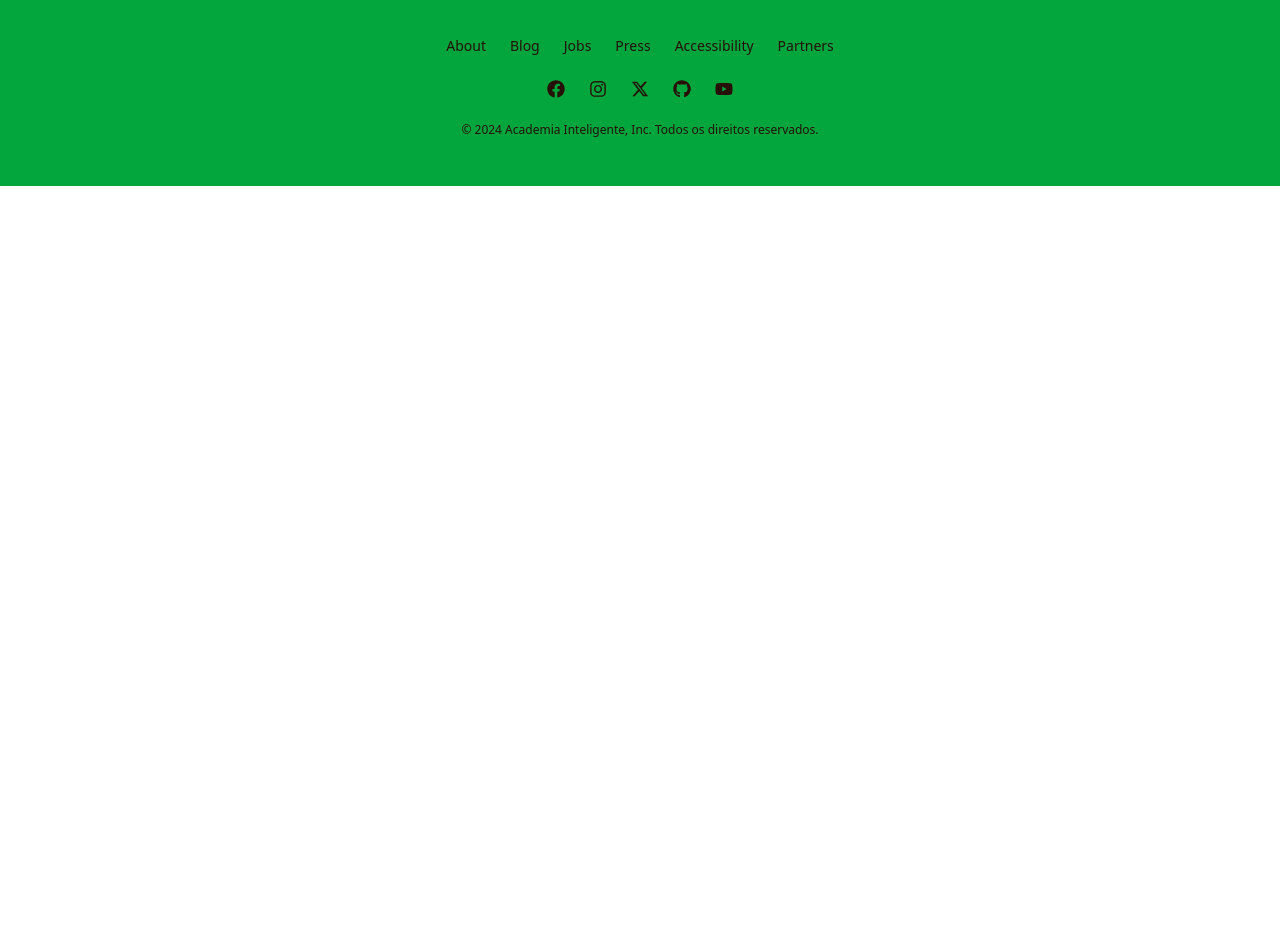
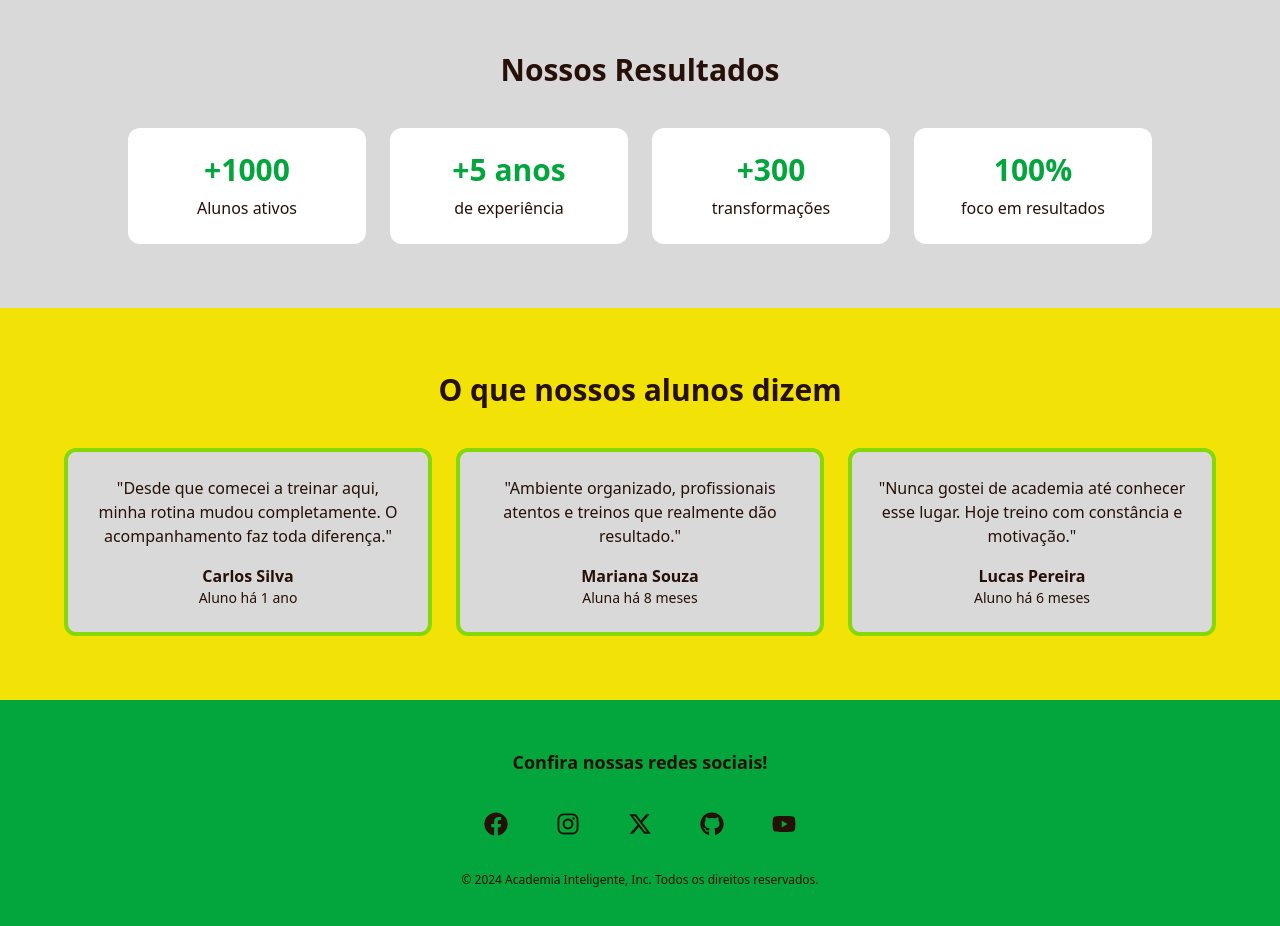
Before and after one commit to CP4-Front-End/CP-4-WebDEV, a React (Vite) app: page / in a window 1280 px wide. Shown: the part 700-1626 px from the top of the page. Before the commit the page ends 886 px from the top, so only its background shows below. Built offline with nearby package versions, Linux system fonts and the light colour scheme.

Commit message:
style: Estilizando Home e Footer

```diff
--- a/src/components/Footer.jsx
+++ b/src/components/Footer.jsx
@@ -7,29 +7,43 @@ export default function Footer() {
     <footer className="bg-[#03A63C] text-[#261008]">
       <div className="max-w-6xl mx-auto py-12 px-6 flex flex-col items-center gap-6">
 
+        <p className="font-semibold text-lg">
+          Confira nossas redes sociais!
+        </p>
 
-        <nav className="flex flex-wrap justify-center gap-6 text-sm">
-          <a href="#" className="hover:text-[#F2E205]">About</a>
-          <a href="#" className="hover:text-[#F2E205]">Blog</a>
-          <a href="#" className="hover:text-[#F2E205]">Jobs</a>
-          <a href="#" className="hover:text-[#F2E205]">Press</a>
-          <a href="#" className="hover:text-[#F2E205]">Accessibility</a>
-          <a href="#" className="hover:text-[#F2E205]">Partners</a>
-        </nav>
+        <div className="flex gap-6">
 
+          <a href="https://facebook.com" target="blank"
+            className="text-2xl p-3 rounded-md hover:bg-[#F2E205] hover:text-[#261008] transition">
+            <FaFacebook />
+          </a>
 
-        <div className="flex gap-6 text-lg">
-          <FaFacebook className="hover:text-[#F2E205]"/>
-          <FaInstagram className="hover:text-[#F2E205] cursor-pointer" />
-          <FaXTwitter className="hover:text-[#F2E205] cursor-pointer" />
-          <FaGithub className="hover:text-[#F2E205] cursor-pointer" />
-          <FaYoutube className="hover:text-[#F2E205] cursor-pointer" />
+          <a href="https://instagram.com" target="blank"
+            className="text-2xl p-3 rounded-md hover:bg-[#F2E205] hover:text-[#261008] transition">
+            <FaInstagram />
+          </a>
+
+          <a href="https://twitter.com" target="blank"
+            className="text-2xl p-3 rounded-md hover:bg-[#F2E205] hover:text-[#261008] transition">
+            <FaXTwitter />
+          </a>
+
+          <a href="https://github.com" target="blank"
+            className="text-2xl p-3 rounded-md hover:bg-[#F2E205] hover:text-[#261008] transition">
+            <FaGithub />
+          </a>
+
+          <a href="https://youtube.com" target="blank"
+            className="text-2xl p-3 rounded-md hover:bg-[#F2E205] hover:text-[#261008] transition">
+            <FaYoutube />
+          </a>
+
         </div>
 
-
-        <p className="text-xs text-[#261008] text-center">
+        <p className="text-xs text-center">
           © 2024 Academia Inteligente, Inc. Todos os direitos reservados.
         </p>
+
       </div>
     </footer>
   );
--- a/src/routes/Home.jsx
+++ b/src/routes/Home.jsx
@@ -6,6 +6,77 @@ export default function Home() {
     <div className="bg-[#D9D9D9]">
       <Header />
       <Banner />
+      <section className="bg-[#D9D9D9] py-16 px-6">
+  <div className="max-w-5xl mx-auto text-center">
+
+    <h2 className="text-3xl font-bold text-[#261008] mb-10">
+      Nossos Resultados
+    </h2>
+
+    <div className="grid grid-cols-2 md:grid-cols-4 gap-6">
+
+      <div className="bg-white rounded-xl p-6">
+        <h3 className="text-3xl font-bold text-[#03A63C]">+1000</h3>
+        <p className="text-[#261008] mt-2">Alunos ativos</p>
+      </div>
+
+      <div className="bg-white rounded-xl p-6">
+        <h3 className="text-3xl font-bold text-[#03A63C]">+5 anos</h3>
+        <p className="text-[#261008] mt-2">de experiência</p>
+      </div>
+
+      <div className="bg-white rounded-xl p-6">
+        <h3 className="text-3xl font-bold text-[#03A63C]">+300</h3>
+        <p className="text-[#261008] mt-2">transformações</p>
+      </div>
+
+      <div className="bg-white rounded-xl p-6">
+        <h3 className="text-3xl font-bold text-[#03A63C]">100%</h3>
+        <p className="text-[#261008] mt-2">foco em resultados</p>
+      </div>
+
+    </div>
+
+  </div>
+</section>
+<section className="bg-[#F2E205] py-16 px-6">
+  <div className="max-w-6xl mx-auto text-center">
+
+    <h2 className="text-3xl font-bold text-[#261008] mb-10">
+      O que nossos alunos dizem
+    </h2>
+
+    <div className="grid md:grid-cols-3 gap-6">
+
+      <div className="bg-[#D9D9D9] p-6 rounded-xl border-4 border-[#84D904]">
+        <p className="text-[#261008] mb-4">
+          "Desde que comecei a treinar aqui, minha rotina mudou completamente.
+          O acompanhamento faz toda diferença."
+        </p>
+        <h4 className="font-semibold text-[#261008]">Carlos Silva</h4>
+        <p className="text-sm text-[#261008]">Aluno há 1 ano</p>
+      </div>
+
+      <div className="bg-[#D9D9D9] p-6 rounded-xl border-4 border-[#84D904]">
+        <p className="text-[#261008] mb-4">
+          "Ambiente organizado, profissionais atentos e treinos que realmente dão resultado."
+        </p>
+        <h4 className="font-semibold text-[#261008]">Mariana Souza</h4>
+        <p className="text-sm text-[#261008]">Aluna há 8 meses</p>
+      </div>
+
+      <div className="bg-[#D9D9D9] p-6 rounded-xl border-4 border-[#84D904]">
+        <p className="text-[#261008] mb-4">
+          "Nunca gostei de academia até conhecer esse lugar. Hoje treino com constância e motivação."
+        </p>
+        <h4 className="font-semibold text-[#261008]">Lucas Pereira</h4>
+        <p className="text-sm text-[#261008]">Aluno há 6 meses</p>
+      </div>
+
+    </div>
+
+  </div>
+</section>
     </div>
   )
 }
```
